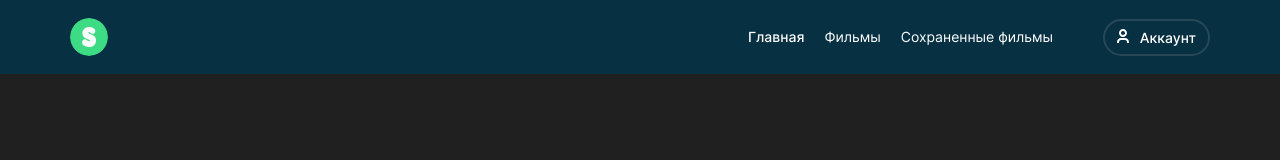
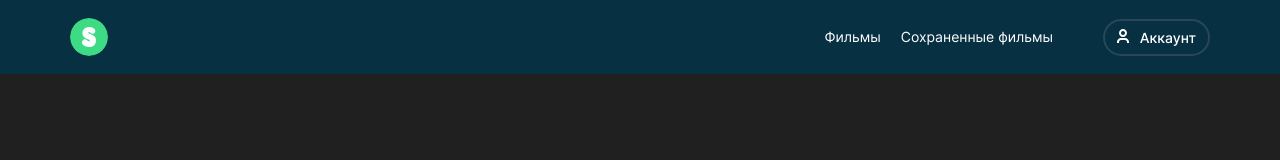
Before and after one commit to sasketeen/movies-explorer-frontend, a React (Create React App) app: page / in a window 1280 px wide. Shown: the top 160 px of the page. Built offline with nearby package versions, Linux system fonts and the light colour scheme.

Commit message:
fix: убрал ссылку на главную страницу на десктопе

```diff
--- a/src/components/Header/components/NavLinks/NavLinks.jsx
+++ b/src/components/Header/components/NavLinks/NavLinks.jsx
@@ -4,7 +4,7 @@ import './NavLinks.scss';
 export default function NavLinks () {
   return (
     <div className='nav-links'>
-      <NavLink to={'/'} className='link header__link'>Главная</NavLink>
+      <NavLink to={'/'} className='link header__link hidden'>Главная</NavLink>
       <NavLink to={'/movies'} className='link header__link'>Фильмы</NavLink>
       <NavLink to={'/saved-movies'} className='link header__link'>Сохраненные фильмы</NavLink>
     </div>
--- a/src/components/Header/components/NavLinks/NavLinks.scss
+++ b/src/components/Header/components/NavLinks/NavLinks.scss
@@ -27,3 +27,11 @@
     }
   }
 }
+
+.hidden {
+  display: none;
+
+  @media screen and (max-width: 768px) {
+    display: unset;
+  }
+}
```
